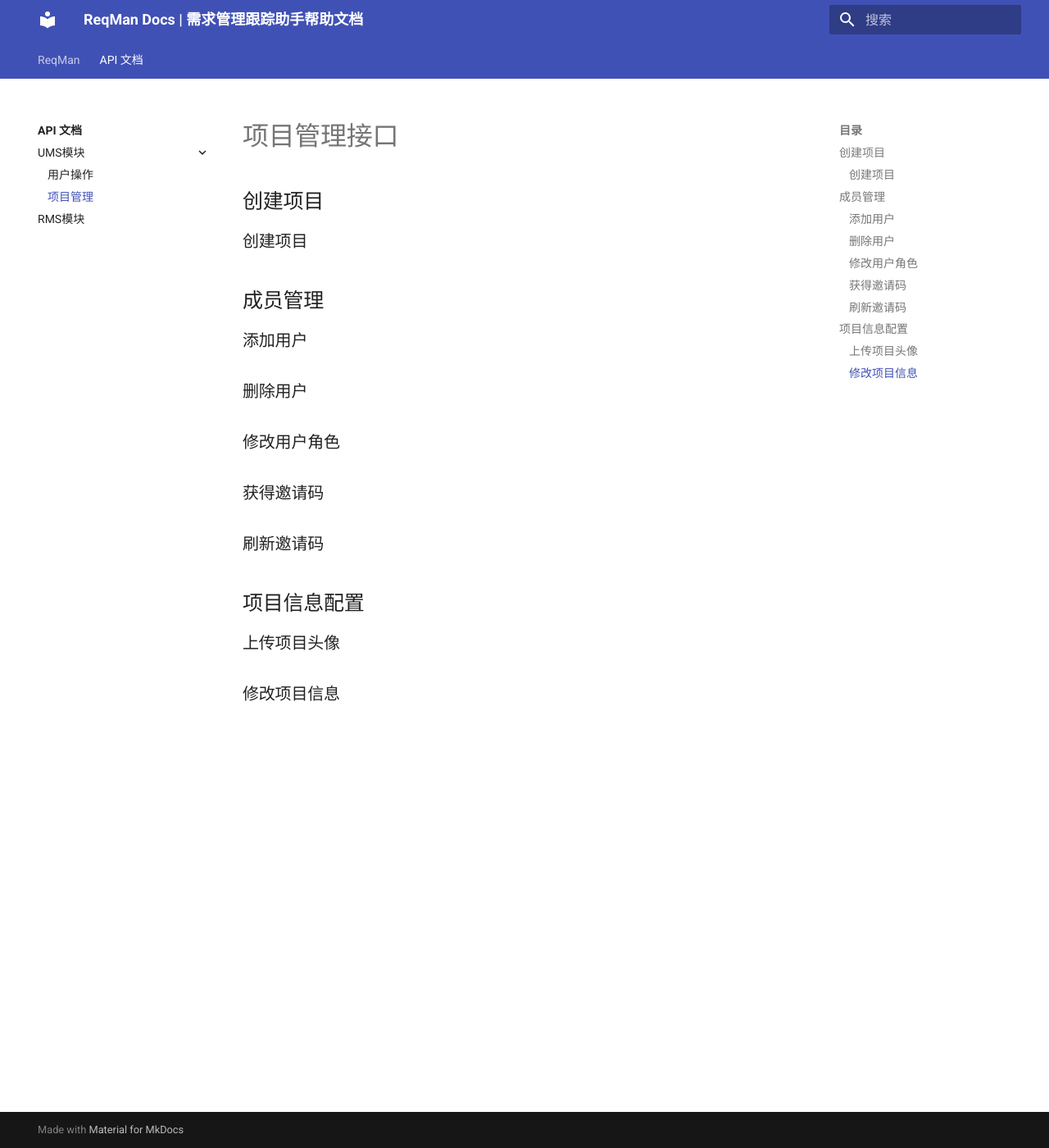
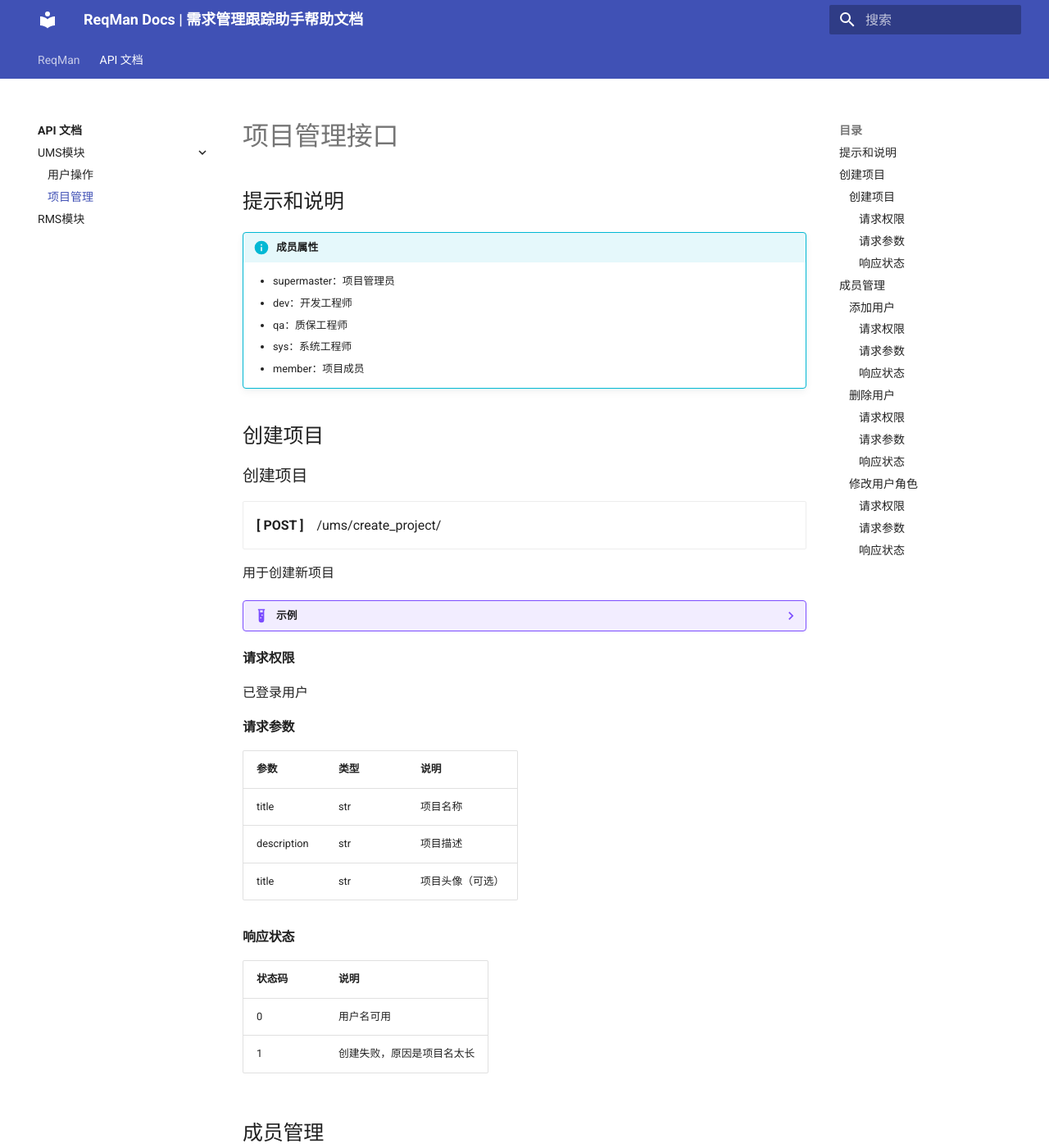
Before and after one commit to c7w/ReqMan-doc, an MkDocs documentation site: the page built from docs/api/ums/project.md, in a window 1280 px wide and 1400 px high. Shown: the whole window at 82% size. Built offline with MkDocs 1.6.1 and Material for MkDocs 9.7.7, drawn with Linux system fonts in a browser that asks for light colours; some of the changed text lies outside the part shown.

Commit message:
[SR.004.802.I] Add part of project api description (#4)

````diff
--- a/docs/api/ums/project.md
+++ b/docs/api/ums/project.md
@@ -1,35 +1,179 @@
-<!--
- * @Author: your name
- * @Date: 2022-04-01 19:44:47
- * @LastEditTime: 2022-04-01 19:55:46
- * @LastEditors: your name
- * @Description: 打开koroFileHeader查看配置 进行设置: https://github.com/OBKoro1/koro1FileHeader/wiki/%E9%85%8D%E7%BD%AE
- * @FilePath: \doc\docs\api\ums\project.md
--->
 # 项目管理接口
+
+## 提示和说明
+!!! info "成员属性"
+    - supermaster：项目管理员
+    - dev：开发工程师
+    - qa：质保工程师
+    - sys：系统工程师
+    - member：项目成员
 
 ## 创建项目
 
 ### 创建项目
+<div class="grid cards" markdown>
+- <span>**[ POST ]** &nbsp;&nbsp; /ums/create_project/</span>
+</div>
+
+用于创建新项目
+
+??? example "示例"
+    === "请求"
+        ```json
+        {
+            "sessionId": "Rd8Gs0jw0jdbUeJzf7EIBwkwr7aYit74",
+            "title": "雷克曼",
+            "description": "ReqMan"
+        }
+        ```
+    === "响应"
+        ```json
+        {
+            "code": 0
+        }
+        ```
+
+#### 请求权限
+已登录用户
+#### 请求参数
+|参数|类型|说明|
+|-|-|-|
+|title|str|项目名称|
+|description|str|项目描述|
+|title|str|项目头像（可选）|
+
+#### 响应状态
+|状态码|说明|
+|-|-|
+|0|用户名可用|
+|1|创建失败，原因是项目名太长|
+
 
 
 
 ## 成员管理
 
 ### 添加用户
+<div class="grid cards" markdown>
+- <span>**[ POST ]** &nbsp;&nbsp; /ums/project_add_user/</span>
+</div>
+
+用于项目管理员给项目添加成员用户。
+
+??? example "示例"
+    === "请求"
+        ```json
+        {
+            "sessionId": "Rd8Gs0jw0jdbUeJzf7EIBwkwr7aYit74",
+            "project": 1,
+            "user": 12,
+            "role": "dev"
+        }
+        ```
+    === "响应"
+        ```json
+        {
+            "code": 0
+        }
+        ```
+
+#### 请求权限
+项目管理员
+#### 请求参数
+|参数|类型|说明|
+|-|-|-|
+|project|int/str|项目ID|
+|user|int/str|要添加用户的ID|
+|role|str|成员属性|
+
+#### 响应状态
+|状态码|说明|
+|-|-|
+|0|添加成功|
+|1|添加失败，原因可能是用户已经在项目中或成员属性无效|
+|2|用户ID无效|
+|3|项目ID无效|
+
+!!! todo
+    code = 2，3尚未实现
+
+
+
 
 ### 删除用户
 
+<div class="grid cards" markdown>
+- <span>**[ POST ]** &nbsp;&nbsp; /ums/project_rm_user/</span>
+</div>
+
+用于项目管理员从项目中删除用户。
+
+??? example "示例"
+    === "请求"
+        ```json
+        {
+            "sessionId": "Rd8Gs0jw0jdbUeJzf7EIBwkwr7aYit74",
+            "project": 1,
+            "user": 12,
+        }
+        ```
+    === "响应"
+        ```json
+        {
+            "code": 0
+        }
+        ```
+
+#### 请求权限
+项目管理员
+
+#### 请求参数
+|参数|类型|说明|
+|-|-|-|
+|project|int/str|项目ID|
+|user|int/str|要删除用户的ID|
+
+#### 响应状态
+|状态码|说明|
+|-|-|
+|0|删除成功|
+|1|删除失败，原因是(用户, 项目)无效|
+
 ### 修改用户角色
 
-### 获得邀请码
+<div class="grid cards" markdown>
+- <span>**[ POST ]** &nbsp;&nbsp; /ums/modify_user_role/</span>
+</div>
 
-### 刷新邀请码
+用于项目管理员修改用户权限。
 
+??? example "示例"
+    === "请求"
+        ```json
+        {
+            "sessionId": "Rd8Gs0jw0jdbUeJzf7EIBwkwr7aYit74",
+            "project": 1,
+            "role": "sys"
+        }
+        ```
+    === "响应"
+        ```json
+        {
+            "code": 0
+        }
+        ```
 
+#### 请求权限
+项目管理员
+#### 请求参数
+|参数|类型|说明|
+|-|-|-|
+|project|int/str|项目ID|
+|user|int/str|要添加用户的ID|
+|role|str|成员属性|
 
-## 项目信息配置
-
-### 上传项目头像
-
-### 修改项目信息
+#### 响应状态
+|状态码|说明|
+|-|-|
+|0|修改成功|
+|1|修改失败，原因是(用户, 项目)无效或成员属性无效|
````
Also changed, not shown: docs/api/ums/user.md (+2 -1 lines).
